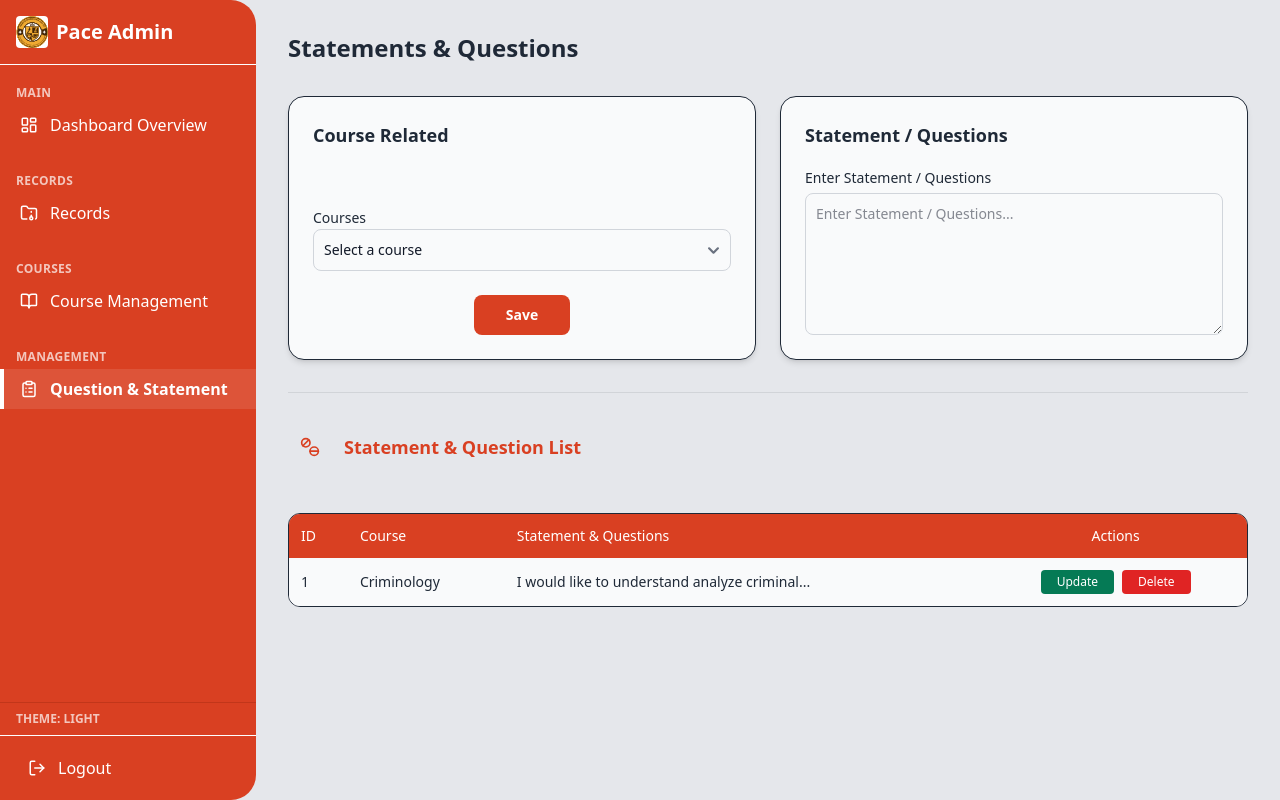
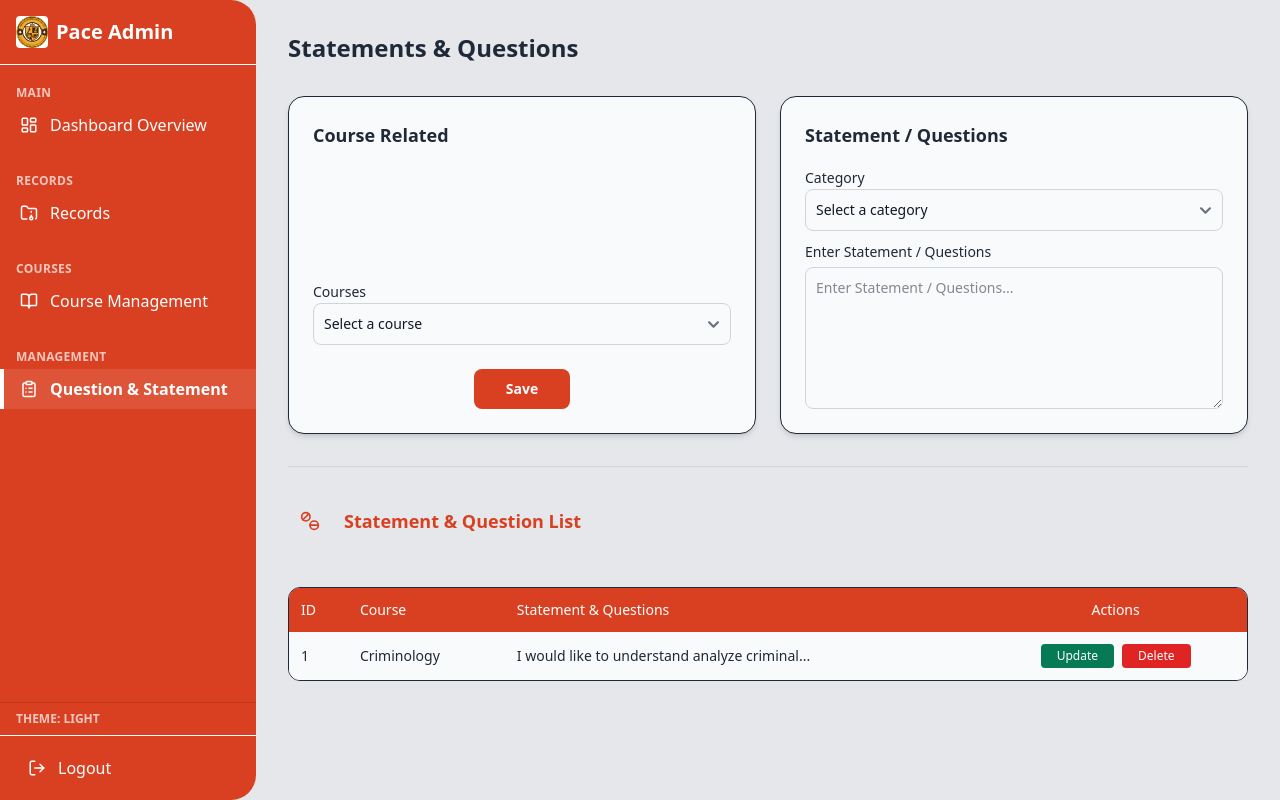
Before and after one commit to MarkDenver01/pace_app, a React (Vite) app: page /superadmin/questions in a window 1280 px wide. Built offline with nearby package versions, Linux system fonts and the light colour scheme.

Commit message:
add category

```diff
--- a/src/page/superadmin/questions/SuperQuestions.tsx
+++ b/src/page/superadmin/questions/SuperQuestions.tsx
@@ -18,9 +18,12 @@ const initialData = [
   },
 ];
 
+const categorized = ["General Interest", "Career Interest", "Personal Quantities"];
+
 export default function StatementQuestionPage() {
   const [currentPage, setCurrentPage] = useState(1);
   const [selectedCourse, setSelectedCourse] = useState("");
+  const [selectedCategory, setSelectedCategorized] = useState("");
   const [statement, setStatement] = useState("");
 
   const pageSize = 5;
@@ -33,6 +36,7 @@ export default function StatementQuestionPage() {
   const handleSave = () => {
     alert(`Saved:\nCourse: ${selectedCourse}\nStatement: ${statement}`);
     setSelectedCourse("");
+    setSelectedCategorized("");
     setStatement("");
   };
 
@@ -96,6 +100,24 @@ export default function StatementQuestionPage() {
           <h3 className="text-lg font-semibold mb-2" style={valueStyle}>
             Statement / Questions
           </h3>
+          <div>
+            <Label htmlFor="category" className="text-sm" style={valueStyle}>
+              Category
+            </Label>
+            <Select
+              id="category"
+              value={selectedCategory}
+              onChange={(e) => setSelectedCategorized(e.target.value)}
+            >
+              <option value="">Select a category</option>
+              {categorized.map((category) => (
+                <option key={category} value={category}>
+                  {category}
+                </option>
+              ))}
+            </Select>
+          </div>
+
           <div>
             <Label htmlFor="statement" className="text-sm" style={valueStyle}>
               Enter Statement / Questions
```
